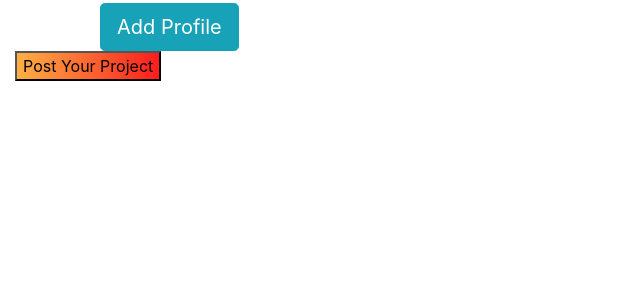
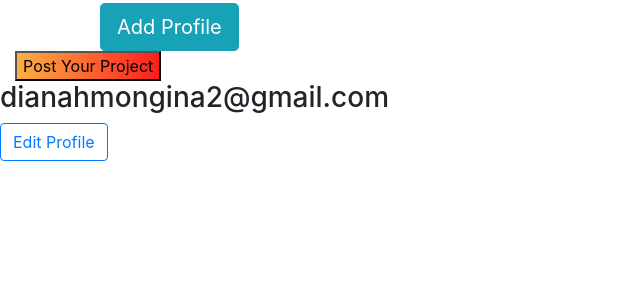
Before and after one commit to monginadiana/Awwaardss254, a Django app: page /profile/ in a window 1280 px wide. Shown: the part 517-800 px from the top of the page, without its empty margins (0-640 px from the left). Run offline with Django 3.2, Linux system fonts and the light colour scheme; a user stored in the database is signed in; some libraries are stand-ins or nearby versions; some web fonts are replaced.

Commit message:
addition of the profile update

```diff
--- a/Awards254/heyAwards/urls.py
+++ b/Awards254/heyAwards/urls.py
@@ -23,7 +23,7 @@ from django_registration.backends.one_step.views import RegistrationView
 urlpatterns = [
     path('admin/', admin.site.urls),
     path('',include('ratings.urls')),
-    path('accounts/register/', RegistrationView.as_view(success_url='/'),
+    path('accounts/register/', RegistrationView.as_view(success_url='/create_profile'),
          name='django_registration_register'),
     path('accounts/', include('django_registration.backends.one_step.urls')),
     path('accounts/', include('django.contrib.auth.urls')),
--- a/Awards254/ratings/templates/profile.html
+++ b/Awards254/ratings/templates/profile.html
@@ -91,6 +91,18 @@
         <input type="submit" style=" background :linear-gradient(to left,#fd1d1d,#fcb045)"value="Post Your Project" />
     </form>
 </div>
+<div class="details">
+    <div class="first">
+      <h3>{{user.username}}</h3>
+      {% if request.user is user %}
+      <div>
+        <a href="{%url 'update_profile' user.id %}" class="btn btn-outline-primary mb-4">
+          Edit Profile
+        </a>
+      </div>
+      {% endif %}
 
+    </div>
+</div>
 
 {% endblock %}
--- a/Awards254/ratings/urls.py
+++ b/Awards254/ratings/urls.py
@@ -6,6 +6,8 @@ urlpatterns = [
     path('',views.index,name= 'index'),
     path('profile/', views.profile, name='profile'),
     path('upload/project/', views.upload_project, name = "upload"),
+    path('create_profile/',views.create_profile,name = 'create_profile'),
+    path('update_profile/<int:id>',views.update_profile, name='update_profile'),
 
 
     ]
--- a/Awards254/ratings/views.py
+++ b/Awards254/ratings/views.py
@@ -1,10 +1,11 @@
 
 
+from django.http.response import HttpResponseRedirect
 from django.shortcuts import render
 from .models import *
 from django.shortcuts import render,redirect, get_object_or_404
 from django.contrib.auth.decorators import login_required
-from .forms import DisplayProjectForm
+from .forms import CreateProfileForm, DisplayProjectForm, UpdateProfileForm
 
 
 # Create your views here.
@@ -32,3 +33,32 @@ def upload_project(request):
     else:
         form=DisplayProjectForm()
     return render(request,"all-awards/upload_project.html",{'form':form})
+
+def create_profile(request):
+    current_user = request.user
+    title = "Create Profile"
+    if request.method == 'POST':
+        form = CreateProfileForm(request.POST, request.FILES)
+        if form.is_valid():
+            profile = form.save(commit=False)
+            profile.user = current_user
+            profile.save()
+        return HttpResponseRedirect('/')
+
+    else:
+        form = CreateProfileForm()
+    return render(request, 'all-awards/create_profile.html', {"form": form, "title": title})
+
+def update_profile(request,id):
+    user = User.objects.get(id=id)
+    profile = Profile.objects.get(user = user)
+    form = UpdateProfileForm(instance=profile)
+    if request.method == "POST":
+            form = UpdateProfileForm(request.POST,request.FILES,instance=profile)
+            if form.is_valid():
+                profile = form.save(commit=False)
+                profile.save()
+                return redirect('profile')
+
+    ctx = {"form":form}
+    return render(request, 'all-awards/create_profile.html', ctx)
```
Also changed, not shown: Awards254/ratings/forms.py (+10 -0 lines), Awards254/ratings/templates/all-awards/create_profile.html (added, +22 -0 lines), Awards254/ratings/templates/all-awards/update_profile.html (added, +17 -0 lines).
